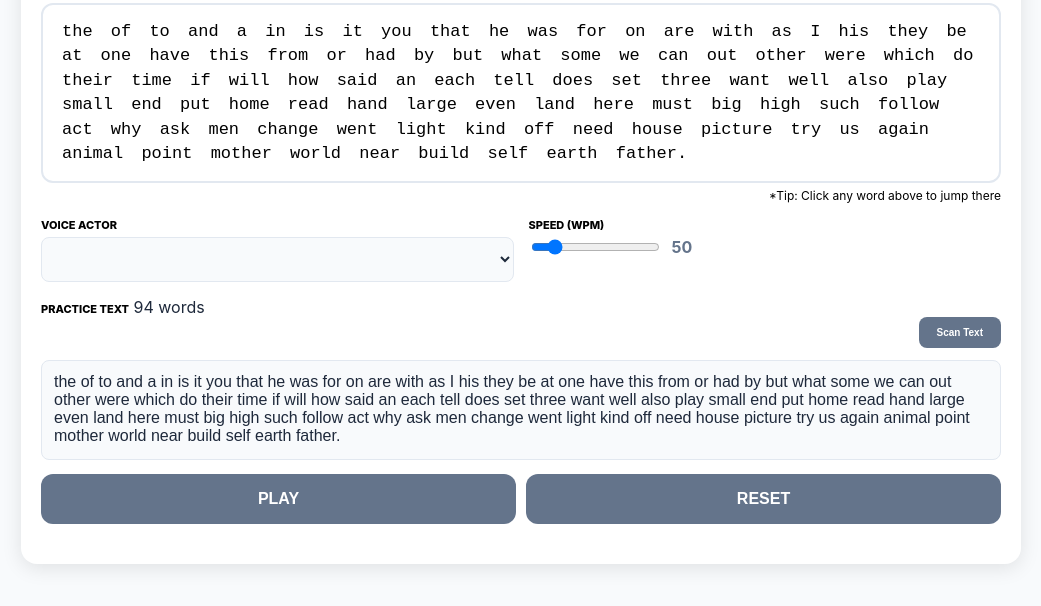
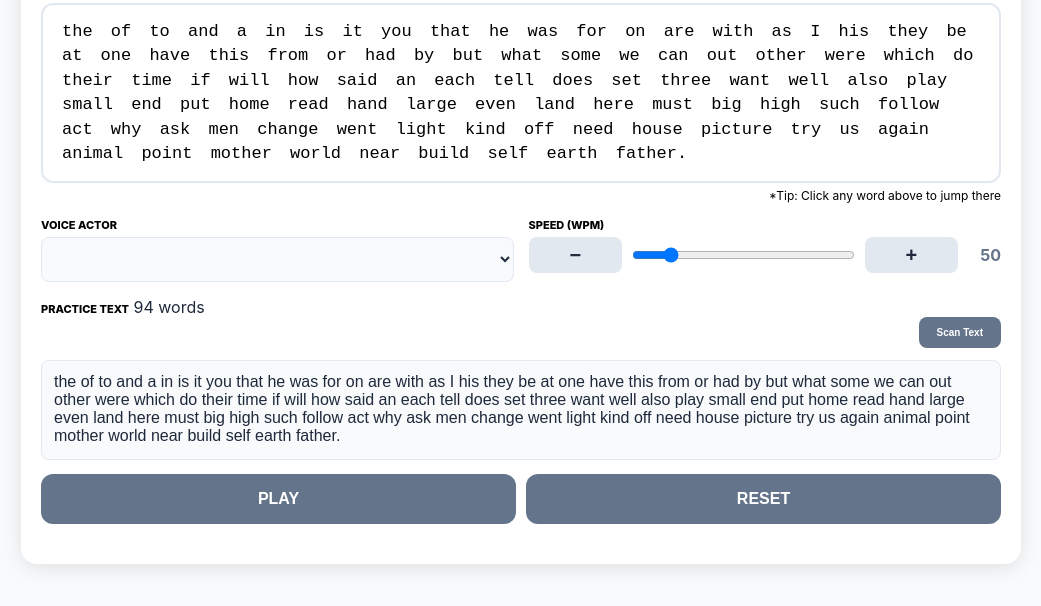
Before and after one commit to afogatt0/Steno-Dictation, a plain HTML site: page index.html in a window 1280 px wide. Shown: the part 96-702 px from the top of the page, without its empty margins (119-1160 px from the left). Drawn offline with Linux system fonts and the light colour scheme.

Commit message:
Add files via upload

```diff
--- a/index.html
+++ b/index.html
@@ -28,7 +28,12 @@
         <div class="input-group">
             <label class="label-text">Speed (WPM)</label>
             <div class="speed-row">
+                <button class="btn-control" onclick="adjustSpeed(-5)">−</button>
+
                 <input type="range" id="wpmSlider" min="15" max="250" value="50">
+
+                <button class="btn-control" onclick="adjustSpeed(5)">+</button>
+
                 <span id="wpmVal">50</span>
             </div>
         </div>
--- a/script.js
+++ b/script.js
@@ -35,6 +35,24 @@ function loadSavedText() {
     if (saved) {
         document.getElementById('textInput').value = saved;
     }
+}
+
+// --- NEW SPEED ADJUSTMENT FUNCTION ---
+function adjustSpeed(amount) {
+    const slider = document.getElementById('wpmSlider');
+    const display = document.getElementById('wpmVal');
+
+    // Calculate new value
+    let currentVal = parseInt(slider.value);
+    let newVal = currentVal + amount;
+
+    // Clamp value between min (15) and max (250)
+    if (newVal > 250) newVal = 250;
+    if (newVal < 15) newVal = 15;
+
+    // Update Input and Display
+    slider.value = newVal;
+    display.innerText = newVal;
 }
 
 // --- CORE STENO ENGINE ---
--- a/style.css
+++ b/style.css
@@ -43,7 +43,6 @@ body {
     box-shadow: 0 4px 20px rgba(0,0,0,0.1);
     margin-top: 5px;
     height: fit-content;
-
 }
 
 header {
@@ -63,20 +62,19 @@ h1 { font-size: 20px; margin: 0; }
     border: 2px solid var(--border);
     border-radius: 12px;
     margin-bottom: 15px;
-    /* CHANGED: Monospace for better rhythm reading */
     font-family: 'Courier New', Courier, monospace;
     font-size: 17px;
     line-height: 1.2;
     background: var(--card);
     overflow-y: auto;
-    white-space: pre-wrap; /* Preserves structure */
+    white-space: pre-wrap;
 }
 
 .word {
     color: var(--muted);
     padding: 2px 4px;
     display: inline-block;
-    cursor: pointer; /* Indicates Click-to-Jump */
+    cursor: pointer;
     border-radius: 3px;
 }
 .word:hover { background-color: var(--border); }
@@ -113,8 +111,35 @@ select, textarea {
 
 textarea { height: 100px; margin-bottom: 10px; resize: none; font-family: sans-serif; }
 
-.speed-row { display: flex; align-items: center; gap: 10px; }
-#wpmVal { font-weight: bold; color: var(--primary); min-width: 35px; }
+/* Speed Control Row Updated */
+.speed-row {
+    display: flex;
+    align-items: center;
+    gap: 8px;
+}
+#wpmVal { font-weight: bold; color: var(--primary); min-width: 35px; text-align: right; }
+#wpmSlider { flex-grow: 1; }
+
+/* NEW: Styles for the +/- buttons */
+.btn-control {
+    background: var(--border);
+    color: var(--text);
+    border: none;
+    border-radius: 8px;
+    width: 36px;
+    height: 36px;
+    padding: 0;
+    font-size: 20px;
+    font-weight: bold;
+    cursor: pointer;
+    display: flex;
+    align-items: center;
+    justify-content: center;
+    flex-shrink: 0;
+    transition: background 0.2s;
+}
+.btn-control:active { background: var(--muted); transform: scale(0.95); }
+
 
 /* Scanner Bar */
 .scanner-bar { margin-bottom: 12px; text-align: right; }
```
